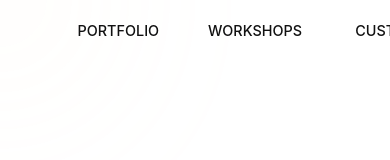
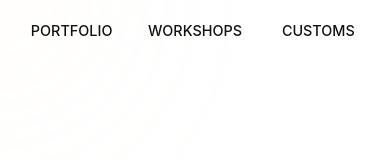
Before and after one commit to cchhriiss/rebecca-website, a website built with Vite: page index.html in a window 390 px wide. Shown: the top 160 px of the page. Built offline with nearby package versions, Linux system fonts and the light colour scheme.

Commit message:
mobile tweaks

```diff
--- a/style.css
+++ b/style.css
@@ -151,9 +151,10 @@ nav {
 
 nav ul {
   display: flex;
-  justify-content: space-between;
+  justify-content: center;
   align-items: center;
-  list-style: none;
+  flex-wrap: wrap;       /* ⬅️ allows line break if still tight */
+  gap: 20px;
   margin: 0;
   padding: 0;
 }
@@ -175,6 +176,13 @@ nav a:hover {
   color: #000;
 }
 @media screen and (max-width: 768px) {
+  nav {
+  width: 100%;
+  overflow: hidden;
+  box-sizing: border-box;
+  padding: 20px 20px; /* ⬅️ reduce side padding */
+}
+
   nav ul {
     justify-content: center;        /* center the nav */
     gap: 20px;
@@ -202,7 +210,7 @@ nav a:hover {
   }
 
    #ring-container {
-    width: 160px;
+    width: 145px;
     height: 200px;
     bottom: 70%;
     right: 2%;
```
